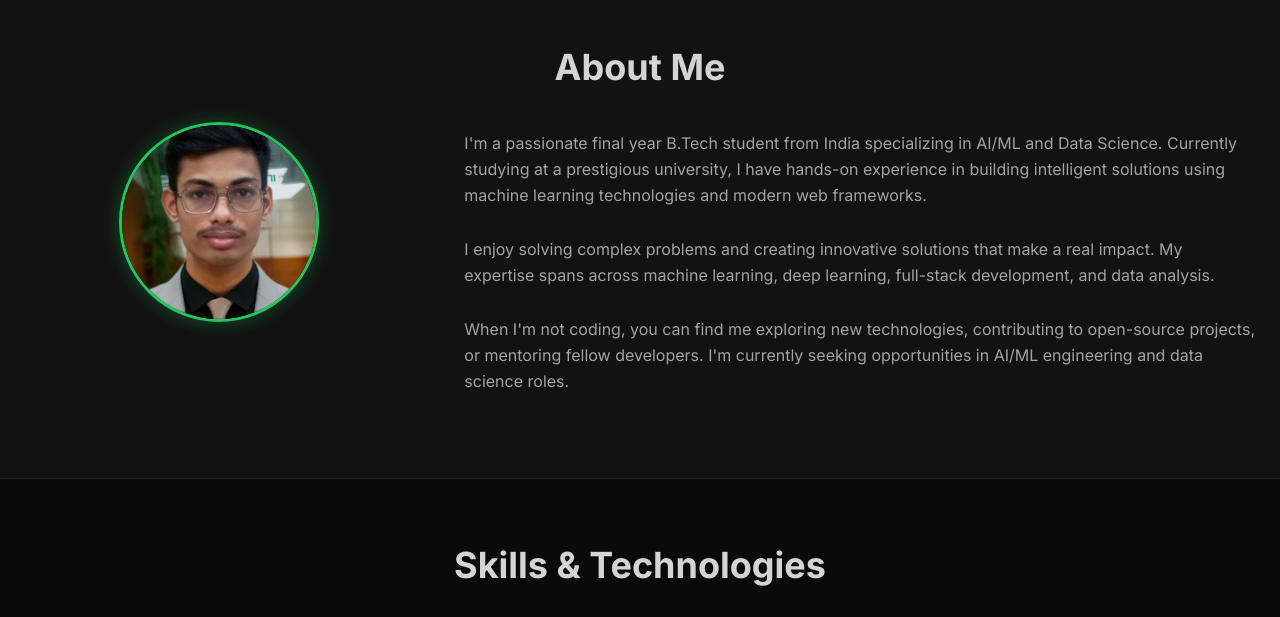
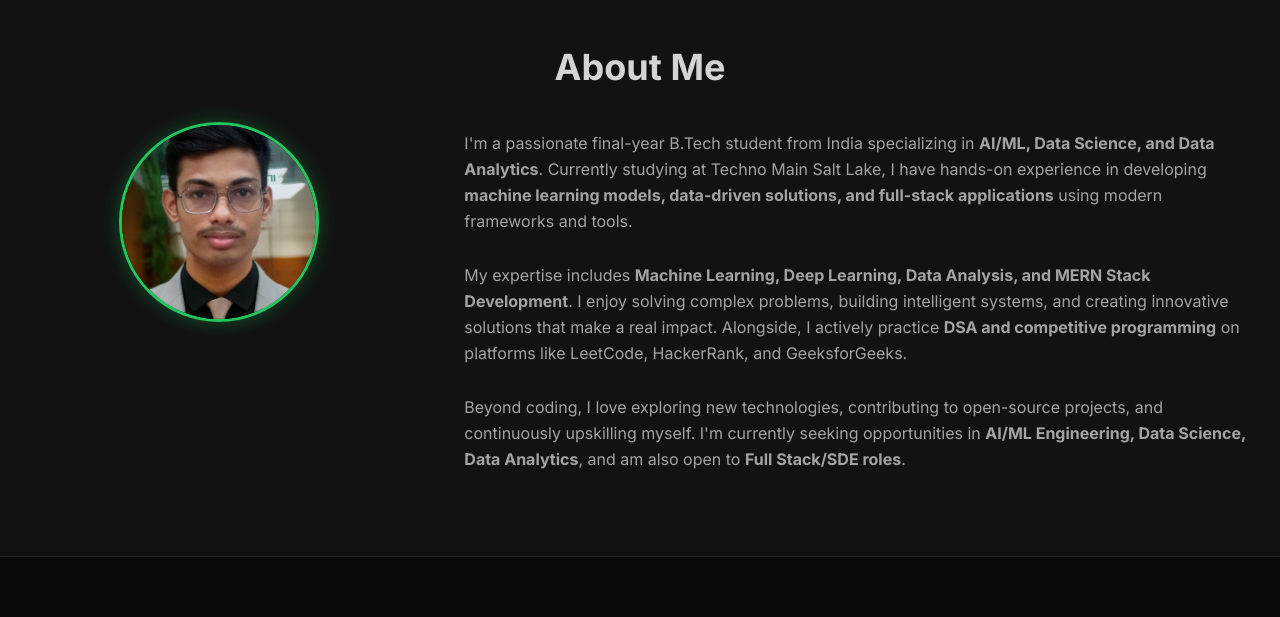
Before and after one commit to S0uviksaha/My-Portfolio, a plain HTML site: page index.html in a window 1280 px wide. Shown: the part 820-1437 px from the top of the page. Drawn offline with nearby package versions, Linux system fonts and the light colour scheme.

Commit message:
Update index.html

```diff
--- a/index.html
+++ b/index.html
@@ -92,18 +92,18 @@
                 </div>
                 <div class="about-text">
                     <p>
-                        I'm a passionate final year B.Tech student from India specializing in AI/ML and Data Science.
-                        Currently studying at a prestigious university, I have hands-on experience in building
-                        intelligent solutions using machine learning technologies and modern web frameworks.
+                        I'm a passionate final-year B.Tech student from India specializing in <b>AI/ML, Data Science, and Data Analytics</b>.
+                        Currently studying at Techno Main Salt Lake, I have hands-on experience in developing <b>machine learning models, data-driven solutions,
+                        and full-stack applications</b> using modern frameworks and tools.
                     </p>
                     <p>
-                        I enjoy solving complex problems and creating innovative solutions that make a real impact.
-                        My expertise spans across machine learning, deep learning, full-stack development, and data analysis.
+                        My expertise includes <b>Machine Learning, Deep Learning, Data Analysis, and MERN Stack Development</b>.
+                        I enjoy solving complex problems, building intelligent systems, and creating innovative solutions that make a real impact.
+                        Alongside, I actively practice <b>DSA and competitive programming</b> on platforms like LeetCode, HackerRank, and GeeksforGeeks.
                     </p>
                     <p>
-                        When I'm not coding, you can find me exploring new technologies, contributing to open-source
-                        projects, or mentoring fellow developers. I'm currently seeking opportunities in AI/ML
-                        engineering and data science roles.
+                        Beyond coding, I love exploring new technologies, contributing to open-source projects, and continuously upskilling myself.
+                        I'm currently seeking opportunities in <b>AI/ML Engineering, Data Science, Data Analytics</b>, and am also open to <b>Full Stack/SDE roles</b>.
                     </p>
                 </div>
             </div>
```
